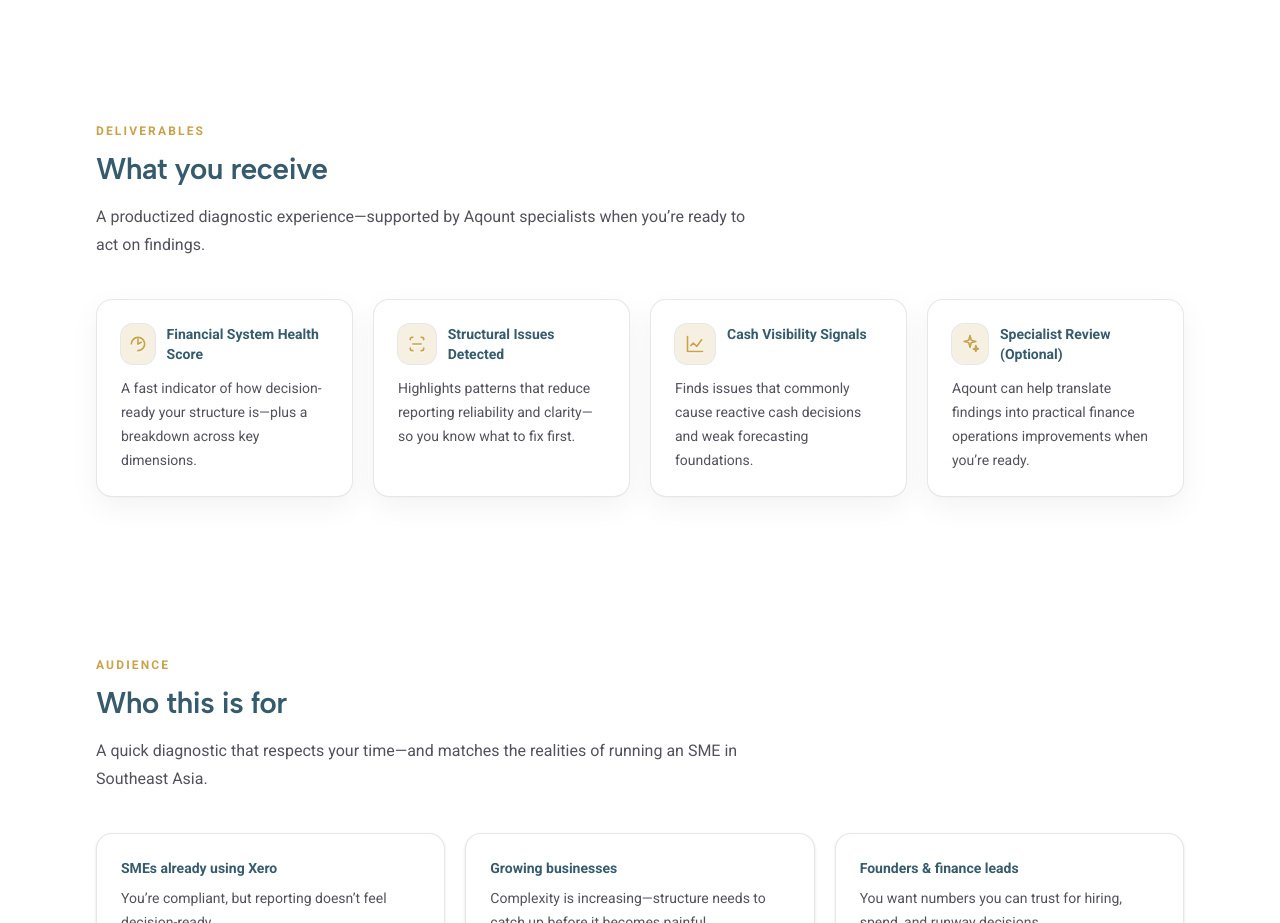
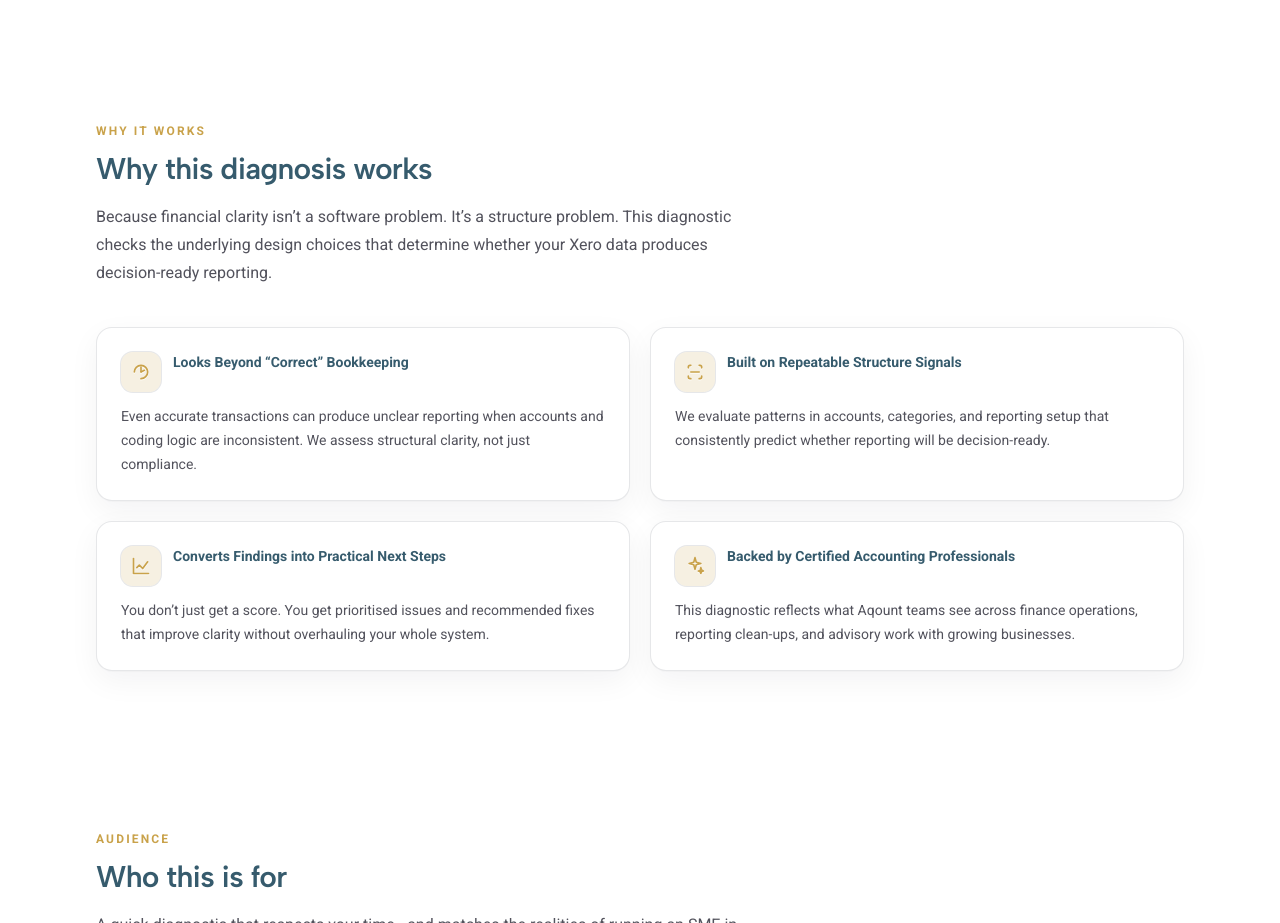
Before and after one commit to noemisasum/xero-financial-clarity, a Next.js app: page / in a window 1280 px wide. Shown: the part 2800-3723 px from the top of the page. Built offline with nearby package versions, Linux system fonts and the light colour scheme.

Commit message:
Replace deliverables with 'Why this diagnosis works' (2x2 cards)

```diff
--- a/src/app/page.tsx
+++ b/src/app/page.tsx
@@ -254,35 +254,35 @@ export default function Home() {
         </Container>
       </section>
 
-      {/* What you receive */}
+      {/* Why this diagnosis works */}
       <section className="py-14 sm:py-20">
         <Container>
           <SectionHeading
-            eyebrow="Deliverables"
-            title="What you receive"
-            lead="A productized diagnostic experience—supported by Aqount specialists when you’re ready to act on findings."
+            eyebrow="Why it works"
+            title="Why this diagnosis works"
+            lead="Because financial clarity isn’t a software problem. It’s a structure problem. This diagnostic checks the underlying design choices that determine whether your Xero data produces decision-ready reporting."
           />
 
-          <div className="mt-10 grid gap-5 sm:grid-cols-2 lg:grid-cols-4">
+          <div className="mt-10 grid gap-5 sm:grid-cols-2">
             <Card
               icon={<Icon name="score" />}
-              title="Financial System Health Score"
-              description="A fast indicator of how decision-ready your structure is—plus a breakdown across key dimensions."
+              title="Looks Beyond “Correct” Bookkeeping"
+              description="Even accurate transactions can produce unclear reporting when accounts and coding logic are inconsistent. We assess structural clarity, not just compliance."
             />
             <Card
               icon={<Icon name="scan" />}
-              title="Structural Issues Detected"
-              description="Highlights patterns that reduce reporting reliability and clarity—so you know what to fix first."
+              title="Built on Repeatable Structure Signals"
+              description="We evaluate patterns in accounts, categories, and reporting setup that consistently predict whether reporting will be decision-ready."
             />
             <Card
               icon={<Icon name="chart" />}
-              title="Cash Visibility Signals"
-              description="Finds issues that commonly cause reactive cash decisions and weak forecasting foundations."
+              title="Converts Findings into Practical Next Steps"
+              description="You don’t just get a score. You get prioritised issues and recommended fixes that improve clarity without overhauling your whole system."
             />
             <Card
               icon={<Icon name="spark" />}
-              title="Specialist Review (Optional)"
-              description="Aqount can help translate findings into practical finance operations improvements when you’re ready."
+              title="Backed by Certified Accounting Professionals"
+              description="This diagnostic reflects what Aqount teams see across finance operations, reporting clean-ups, and advisory work with growing businesses."
             />
           </div>
         </Container>
```
